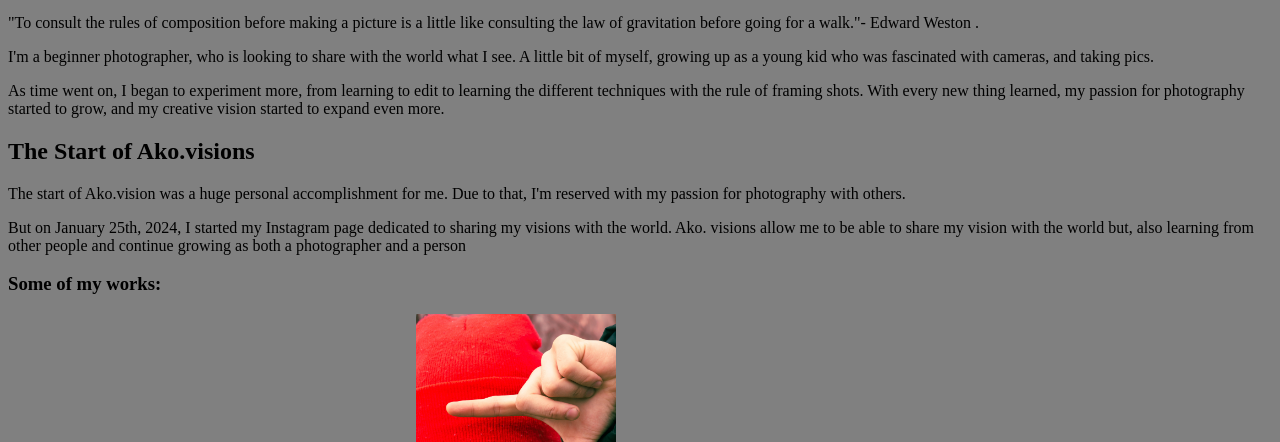
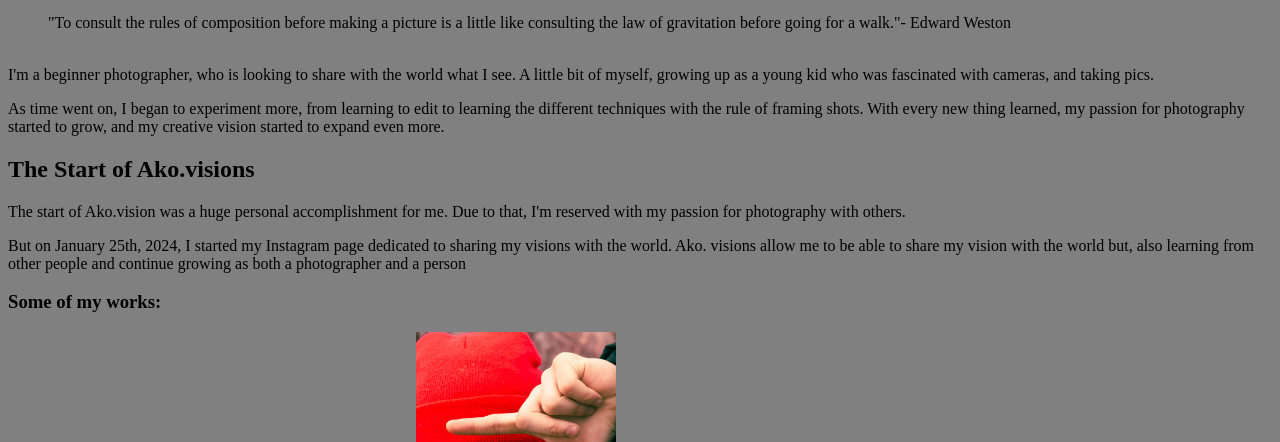
Before and after one commit to AKOTHEGOAT/ako.visions.github.io, a plain HTML site: page index.html in a window 1280 px wide. Shown: the part 236-678 px from the top of the page. Drawn offline with Linux system fonts and the light colour scheme.

Commit message:
Update index.html

```diff
--- a/index.html
+++ b/index.html
@@ -1,4 +1,3 @@
-
 <!DOCTYPE html>
 <html>
    <head>
@@ -17,9 +16,14 @@
       <h1>Akorede Ladapo-ogunyele</h1>
 <a href= "https://www.instagram.com/ako.visions/"> Instagram </a>| <a href= "mailto:ako.visioneyes@gmail.com"> Email </a>
    <img src="images/head shots.jpg" width="200"/>
-      <p>"To consult the rules of composition before making a picture is a little like consulting the law of gravitation before going for a walk."- Edward Weston .</p>
-<p> I'm a beginner photographer, who is looking to share with the world what I see. A little bit of myself, growing up as a young kid who was fascinated with cameras, and taking pics.</p>
-<p> As time went on, I began to experiment more, from learning to edit to learning the different techniques with the rule of framing shots. With every new thing learned, my passion for photography started to grow, and my creative vision started to expand even more.</p>
+    <p>
+            <blockquote>"To consult the rules of composition before making a picture is a little like consulting the law of gravitation before going for a walk."- Edward Weston </blockquote>
+      <br/>
+            I'm a beginner photographer, who is looking to share with the world what I see. A    little bit of myself, growing up as a young kid who was fascinated with cameras, and taking pics.
+   </p>
+      <p></p>
+   As time went on, I began to experiment more, from learning to edit to learning the different techniques with the rule of framing shots. With every new thing learned, my passion for photography started to grow, and my creative vision started to expand even more.
+</p>
 
 <h2> The Start of Ako.visions </h2>
 
```
